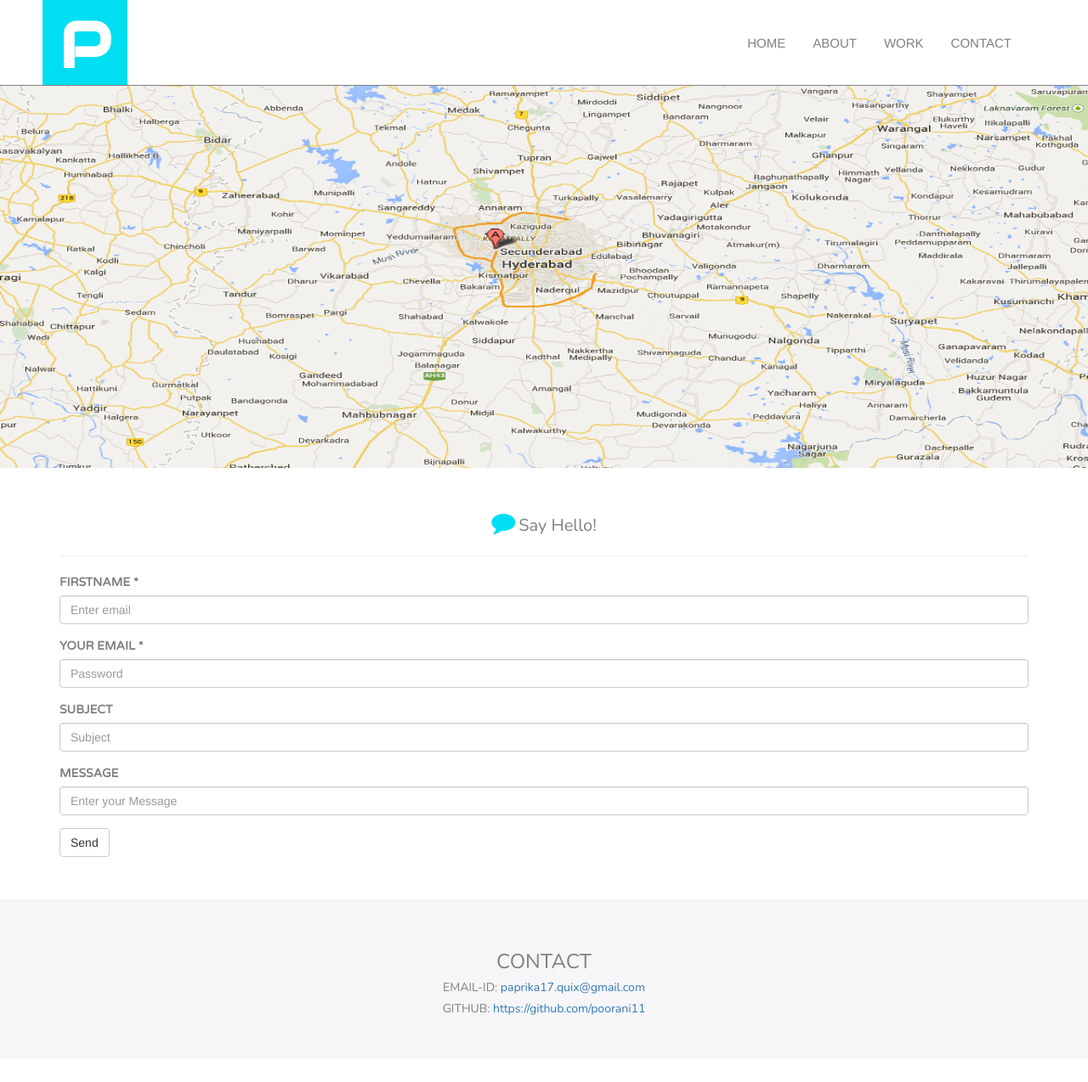
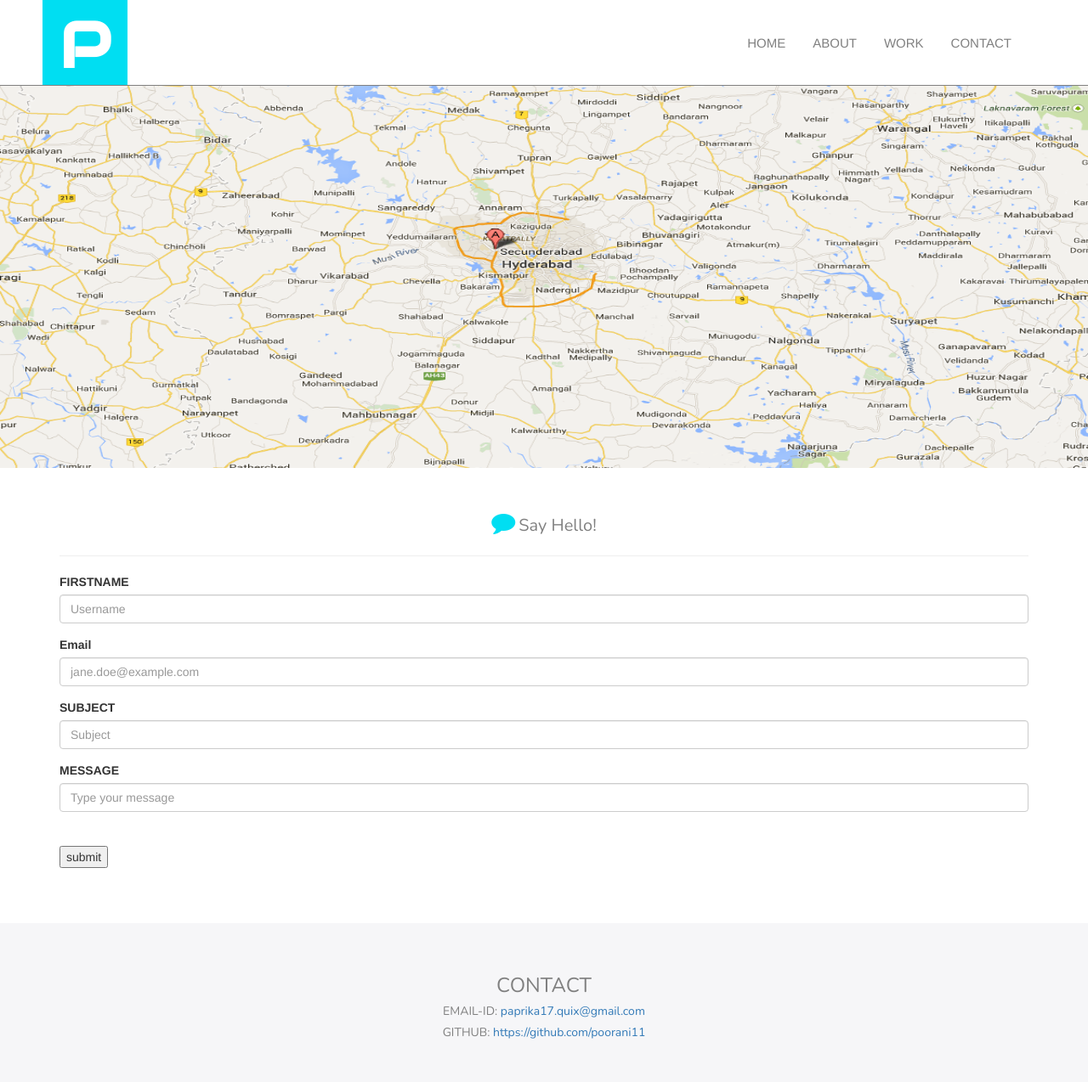
Before and after one commit to poorani11/poorani11.github.io, a Jekyll site: the page built from contact.html, in a window 1280 px wide. Shown: the whole page at 85% size. Built offline with Jekyll 4.4.1, drawn with Linux system fonts in a browser that asks for light colours; nearby versions of some CDN libraries; before the commit the page ends 1246 px from its top, so only the background shows below that.

Commit message:
adding the contact form

```diff
--- a/contact.html
+++ b/contact.html
@@ -12,25 +12,30 @@ layout: default
     </div>
     <div class="container">
       <hr>
-      <form>
+      <form action="http://pooleapp.com/stash/f78e65cc-8488-4de6-acc1-fc434f7ba1cf/" method="post">
         <div class="form-group">
-          <label for="exampleInputEmail1" class="email">FIRSTNAME *</label>
-          <input type="email" class="form-control" id="exampleInputEmail1" placeholder="Enter email">
+          <label for="exampleInputName2">FIRSTNAME</label>
+        <input type="text" class="form-control" id="exampleInputName2" placeholder="Username">
         </div>
         <div class="form-group">
-          <label for="exampleInputPassword1" class="email">YOUR EMAIL *</label>
-          <input type="password" class="form-control" id="exampleInputPassword1" placeholder="Password">
+          <label for="exampleInputEmail2">Email</label>
+          <input type="email" class="form-control" id="exampleInputEmail2" placeholder="jane.doe@example.com">
         </div>
         <div class="form-group">
-          <label for="exampleInputPassword1" class="email">SUBJECT</label>
-          <input type="password" class="form-control" id="exampleInputPassword1" placeholder="Subject">
+          <label for="exampleInputName2">SUBJECT</label>
+        <input type="text" class="form-control" id="exampleInputName2" placeholder="Subject">
         </div>
         <div class="form-group">
-          <label for="exampleInputPassword1" class="email">MESSAGE</label>
-          <input type="password" class="form-control" id="exampleInputPassword1 message" placeholder="Enter your Message">
-        </div>
-        <button type="submit" class="btn btn-default">Send</button>
+          <label for="exampleInputName2">MESSAGE</label>
+          <br>
+         <input type="hidden" name="redirect_to" value="{YOUR-THANKS-PAGE}" />
+  <input type="text"  class="form-control" id="exampleInputName2" placeholder="Type your message" name="{YOUR-DATA-FIELD}" />
+  <br>
+  <br>
+  <input type="submit" value="submit" />
       </form>
 
     </div>
+
+
   </section>
```
